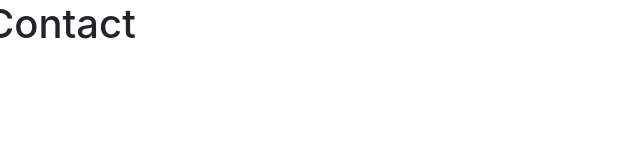
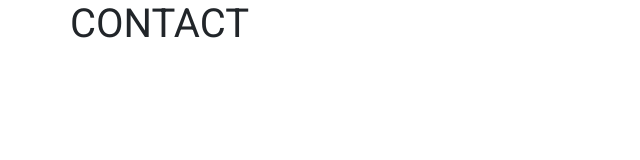
Before and after one commit to Matmans/OnsProject, a plain HTML site: page contact.html in a window 1280 px wide. Shown: the whole page, without its empty margins (0-640 px from the left). Drawn offline with nearby package versions, Linux system fonts and the light colour scheme.

Commit message:
font link + style

```diff
--- a/contact.html
+++ b/contact.html
@@ -5,10 +5,22 @@
     <meta name="viewport" content="width=device-width, initial-scale=1.0">
     <meta http-equiv="X-UA-Compatible" content="ie=edge">
     <link rel="stylesheet" href="https://stackpath.bootstrapcdn.com/bootstrap/4.4.1/css/bootstrap.min.css" integrity="sha384-Vkoo8x4CGsO3+Hhxv8T/Q5PaXtkKtu6ug5TOeNV6gBiFeWPGFN9MuhOf23Q9Ifjh" crossorigin="anonymous">
+    <link href="https://fonts.googleapis.com/css?family=Roboto&display=swap" rel="stylesheet">
     <title>Contact</title>
+
+<style>
+
+    body{
+        font-family: "Roboto";
+        font-weight: 800;
+        text-transform: uppercase;
+    }
+
+</style>
+
 </head>
 <body>
-    <div class="conainer">
+    <div class="container">
         <div class="row">
             <h1>Contact</h1>
         </div>
```
